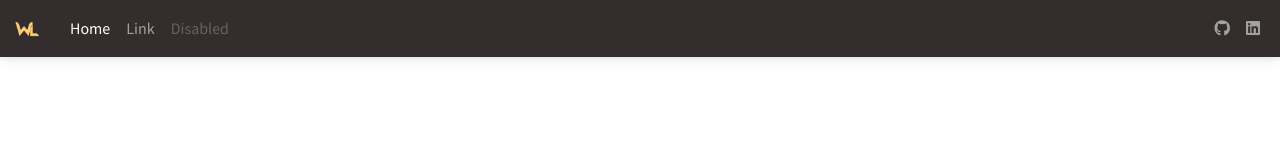
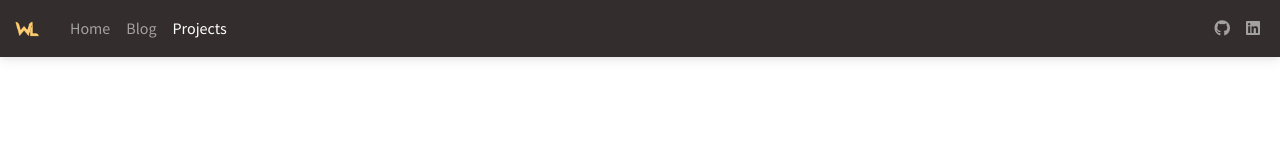
Before and after one commit to wrrnlim/wrrnlim.github.io, a React (Vite) app: page /projects in a window 1280 px wide. Shown: the top 160 px of the page. Built offline with nearby package versions, Linux system fonts and the light colour scheme.

Commit message:
projects navbar

```diff
--- a/src/components/Navbar.jsx
+++ b/src/components/Navbar.jsx
@@ -9,10 +9,8 @@ import {
   MDBNavbarItem,
   MDBNavbarLink,
   MDBCollapse,
-  MDBBtn,
   MDBIcon,
   MDBNavbarNav,
-  MDBInputGroup
 } from 'mdb-react-ui-kit';
 
 
@@ -20,28 +18,6 @@ import {
 export default function Navbar() {
   const [navToggled, setNavToggler] = useState(false);
   return (
-    // <div>
-    //   <nav class="navbar navbar-expand-lg navbar-dark bg-dark shadow-2">
-    //     <div class="container-fluid">
-    //       <a class="navbar-brand me-2" href="/">
-    //         <img src={`${navLogo}`} height="16" alt="Logo" style={{ marginTop: "-1px" }}></img>
-    //       </a>
-    //       <button class="navbar-toggler" type="button" data-mdb-toggle="collapse" data-mdb-target="#navCollapse"> <i class="fas fa-bars"></i> </button>
-    //       <div class="collapse navbar-collapse" id='navCollapse'>
-    //         <ul class="navbar-nav me-auto mb-2 mb-lg-0">
-    //           <li class="nav-item"> <a class="nav-link" href="#">Home</a> </li>
-    //           <li class="nav-item"> <a class="nav-link" href="">Projects</a> </li>
-    //           <li class="nav-item"> <a class="nav-link" href="">Blog</a> </li>
-    //         </ul>
-    //         <div class="d-flex align-items-center">
-    //           <a class="text-reset me-3"> <i class="fab fa-github"></i></a>
-    //           <a class="text-reset me-3"><i class="fab fa-linkedin"></i></a>
-    //         </div>
-    //       </div>
-    //     </div>
-    //   </nav>
-    // </div>
-
     <>
       <MDBNavbar expand='lg' dark bgColor='dark'>
         <MDBContainer fluid>
@@ -62,16 +38,16 @@ export default function Navbar() {
           <MDBCollapse navbar show={navToggled}>
             <MDBNavbarNav className='mr-auto mb-2 mb-lg-0'>
               <MDBNavbarItem>
-                <MDBNavbarLink active aria-current='page' href='#'>
+                <MDBNavbarLink aria-current='page' href='#'>
                   Home
                 </MDBNavbarLink>
               </MDBNavbarItem>
               <MDBNavbarItem>
-                <MDBNavbarLink href='#'>Link</MDBNavbarLink>
+                <MDBNavbarLink href='#'>Blog</MDBNavbarLink>
               </MDBNavbarItem>
               <MDBNavbarItem>
-                <MDBNavbarLink disabled href='#' tabIndex={-1} aria-disabled='true'>
-                  Disabled
+                <MDBNavbarLink active href='#' tabIndex={-1} aria-disabled='true'>
+                  Projects
                 </MDBNavbarLink>
               </MDBNavbarItem>
             </MDBNavbarNav>
```
